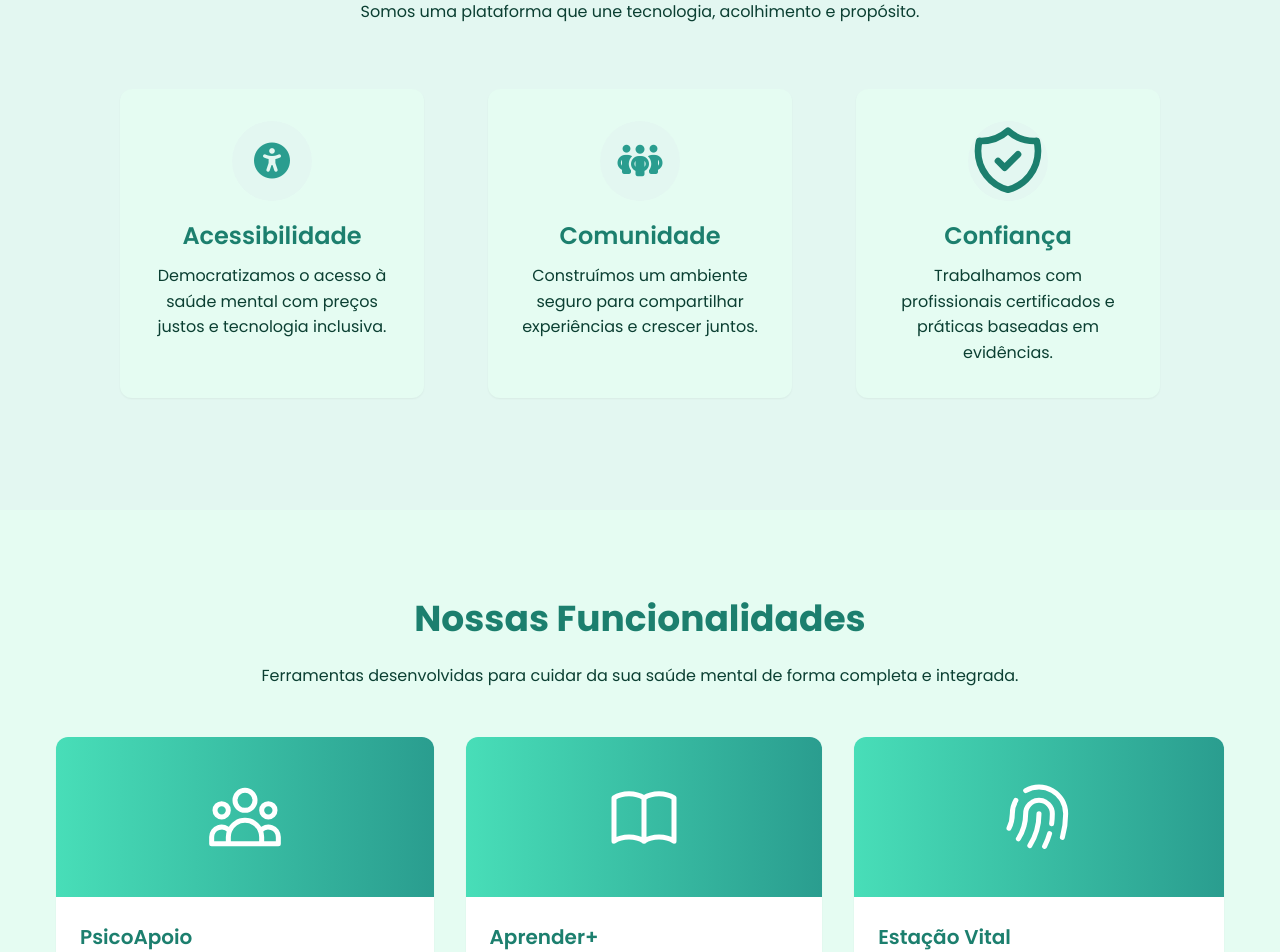
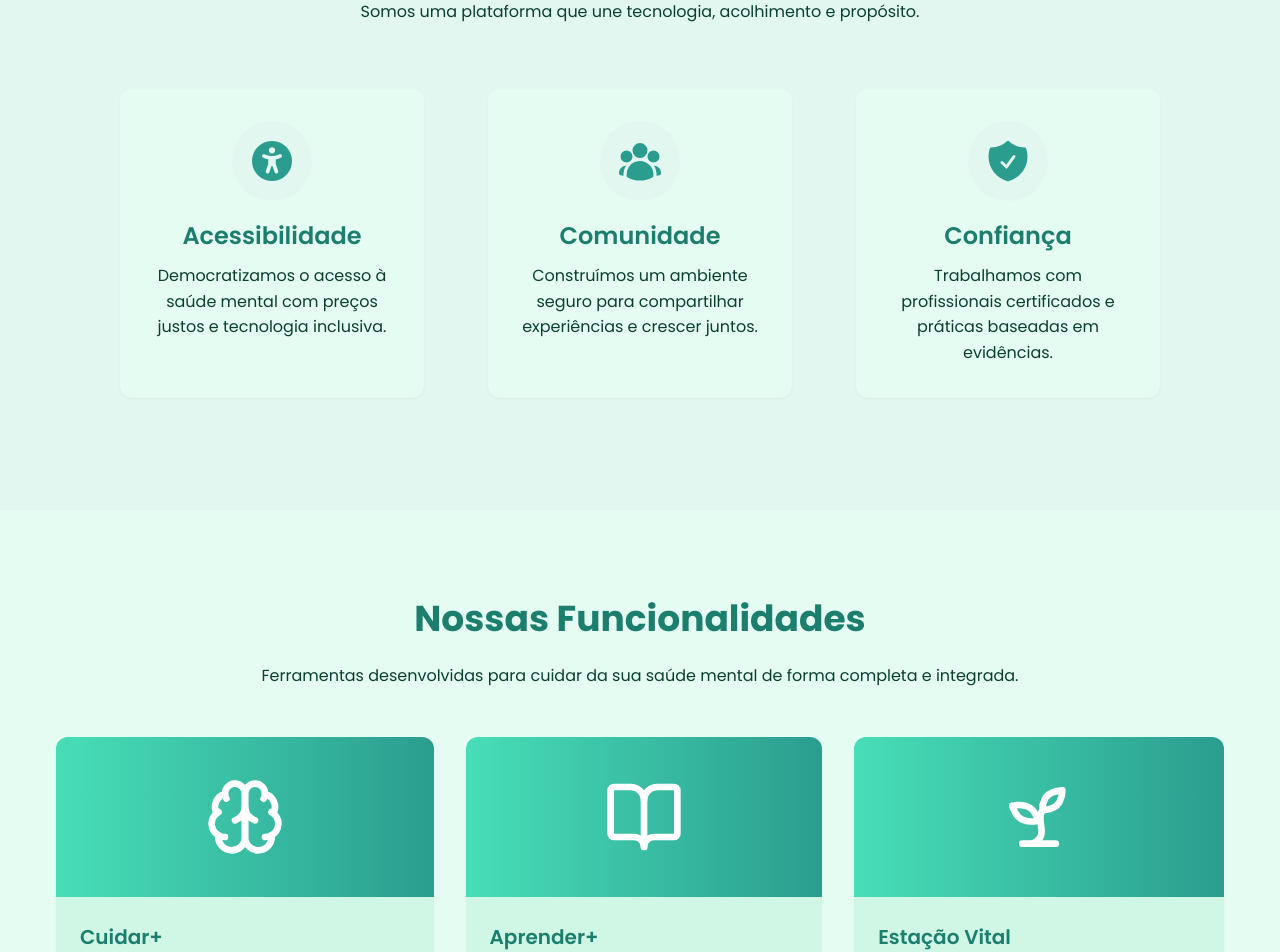
Before and after one commit to vitalis-app/vitalis-frontend, an Angular app: page / in a window 1280 px wide. Shown: the part 980-1932 px from the top of the page. Built offline with nearby package versions, Linux system fonts and the light colour scheme.

Commit message:
Melhorias nos icons
Feita a melhoria nos icones e cores da página principal

```diff
--- a/package.json
+++ b/package.json
@@ -18,6 +18,7 @@
     "@angular/platform-browser": "^16.2.0",
     "@angular/platform-browser-dynamic": "^16.2.0",
     "@angular/router": "^16.2.0",
+    "lucide-angular": "^0.513.0",
     "rxjs": "~7.8.0",
     "tslib": "^2.3.0",
     "zone.js": "~0.13.0"
--- a/src/app/components/navbar/navbar.component.html
+++ b/src/app/components/navbar/navbar.component.html
@@ -21,7 +21,7 @@
         aria-label="Trocar tema"
       >
         <i class="fa-solid fa-moon" *ngIf="currentTheme === 'light'"></i>
-        <i class="fa-solid fa-circle" *ngIf="currentTheme === 'dark'"></i>
+        <svg *ngIf="currentTheme === 'dark'" xmlns="http://www.w3.org/2000/svg"  width="24"  height="24"  viewBox="0 0 24 24"  fill="currentColor"  class="icon icon-tabler icons-tabler-filled icon-tabler-sun"><path stroke="none" d="M0 0h24v24H0z" fill="none"/><path d="M12 19a1 1 0 0 1 .993 .883l.007 .117v1a1 1 0 0 1 -1.993 .117l-.007 -.117v-1a1 1 0 0 1 1 -1z" /><path d="M18.313 16.91l.094 .083l.7 .7a1 1 0 0 1 -1.32 1.497l-.094 -.083l-.7 -.7a1 1 0 0 1 1.218 -1.567l.102 .07z" /><path d="M7.007 16.993a1 1 0 0 1 .083 1.32l-.083 .094l-.7 .7a1 1 0 0 1 -1.497 -1.32l.083 -.094l.7 -.7a1 1 0 0 1 1.414 0z" /><path d="M4 11a1 1 0 0 1 .117 1.993l-.117 .007h-1a1 1 0 0 1 -.117 -1.993l.117 -.007h1z" /><path d="M21 11a1 1 0 0 1 .117 1.993l-.117 .007h-1a1 1 0 0 1 -.117 -1.993l.117 -.007h1z" /><path d="M6.213 4.81l.094 .083l.7 .7a1 1 0 0 1 -1.32 1.497l-.094 -.083l-.7 -.7a1 1 0 0 1 1.217 -1.567l.102 .07z" /><path d="M19.107 4.893a1 1 0 0 1 .083 1.32l-.083 .094l-.7 .7a1 1 0 0 1 -1.497 -1.32l.083 -.094l.7 -.7a1 1 0 0 1 1.414 0z" /><path d="M12 2a1 1 0 0 1 .993 .883l.007 .117v1a1 1 0 0 1 -1.993 .117l-.007 -.117v-1a1 1 0 0 1 1 -1z" /><path d="M12 7a5 5 0 1 1 -4.995 5.217l-.005 -.217l.005 -.217a5 5 0 0 1 4.995 -4.783z" /></svg>
       </button>
       <button class="btn-login">Entrar</button>
     </div>
--- a/src/app/pages/home/home.component.css
+++ b/src/app/pages/home/home.component.css
@@ -192,8 +192,13 @@ section {
 }
 
 .about-card-icon-container i {
-  font-size:  2.25rem; /* w-8 */
+  font-size:  2.5rem; /* w-8 */
   color: var(--verde-escuro);
+}
+
+.about-card-icon {
+  width:  3rem; /* w-8 */
+  fill: var(--verde-escuro);
 }
 
 .about-card-title {
@@ -218,7 +223,7 @@ section {
 }
 
 .feature-card {
-  background-color: var(--white);
+  background-color: var(--gray-100);
   border-radius: 0.75rem; /* rounded-xl */
   box-shadow: 0 1px 2px 0 var(--shadow-color-card); /* shadow-sm */
   overflow: hidden;
--- a/src/app/pages/home/home.component.html
+++ b/src/app/pages/home/home.component.html
@@ -17,7 +17,11 @@
           </button>
         </div>
         <div class="home-svg-container animate-element delay-300">
-          <img class="hero-img" src="/assets/imgs/hero.png" alt="Cuidar da mente é Vital">
+          <img
+            class="hero-img"
+            src="/assets/imgs/hero.png"
+            alt="Cuidar da mente é Vital"
+          />
         </div>
       </div>
     </div>
@@ -45,7 +49,20 @@
           </div>
           <div class="about-card animate-element delay-100">
             <div class="about-card-icon-container">
-              <i class="fa-solid fa-people-group"></i>
+              <svg
+                xmlns="http://www.w3.org/2000/svg"
+                viewBox="0 0 24 24"
+                class="about-card-icon"
+              >
+                <path
+                  fill-rule="evenodd"
+                  d="M8.25 6.75a3.75 3.75 0 1 1 7.5 0 3.75 3.75 0 0 1-7.5 0ZM15.75 9.75a3 3 0 1 1 6 0 3 3 0 0 1-6 0ZM2.25 9.75a3 3 0 1 1 6 0 3 3 0 0 1-6 0ZM6.31 15.117A6.745 6.745 0 0 1 12 12a6.745 6.745 0 0 1 6.709 7.498.75.75 0 0 1-.372.568A12.696 12.696 0 0 1 12 21.75c-2.305 0-4.47-.612-6.337-1.684a.75.75 0 0 1-.372-.568 6.787 6.787 0 0 1 1.019-4.38Z"
+                  clip-rule="evenodd"
+                />
+                <path
+                  d="M5.082 14.254a8.287 8.287 0 0 0-1.308 5.135 9.687 9.687 0 0 1-1.764-.44l-.115-.04a.563.563 0 0 1-.373-.487l-.01-.121a3.75 3.75 0 0 1 3.57-4.047ZM20.226 19.389a8.287 8.287 0 0 0-1.308-5.135 3.75 3.75 0 0 1 3.57 4.047l-.01.121a.563.563 0 0 1-.373.486l-.115.04c-.567.2-1.156.349-1.764.441Z"
+                />
+              </svg>
             </div>
             <h3 class="about-card-title">Comunidade</h3>
             <p class="about-card-description">
@@ -56,17 +73,15 @@
           <div class="about-card animate-element delay-200">
             <div class="about-card-icon-container">
               <svg
+                xmlns="http://www.w3.org/2000/svg"
+                viewBox="0 0 24 24"
                 class="about-card-icon"
-                fill="none"
-                stroke="currentColor"
-                viewBox="0 0 24 24"
               >
                 <path
-                  stroke-linecap="round"
-                  stroke-linejoin="round"
-                  stroke-width="2"
-                  d="M9 12l2 2 4-4m5.618-4.016A11.955 11.955 0 0112 2.944a11.955 11.955 0 01-8.618 3.04A12.02 12.02 0 003 9c0 5.591 3.824 10.29 9 11.622 5.176-1.332 9-6.03 9-11.622 0-1.042-.133-2.052-.382-3.016z"
-                ></path>
+                  fill-rule="evenodd"
+                  d="M12.516 2.17a.75.75 0 0 0-1.032 0 11.209 11.209 0 0 1-7.877 3.08.75.75 0 0 0-.722.515A12.74 12.74 0 0 0 2.25 9.75c0 5.942 4.064 10.933 9.563 12.348a.749.749 0 0 0 .374 0c5.499-1.415 9.563-6.406 9.563-12.348 0-1.39-.223-2.73-.635-3.985a.75.75 0 0 0-.722-.516l-.143.001c-2.996 0-5.717-1.17-7.734-3.08Zm3.094 8.016a.75.75 0 1 0-1.22-.872l-3.236 4.53L9.53 12.22a.75.75 0 0 0-1.06 1.06l2.25 2.25a.75.75 0 0 0 1.14-.094l3.75-5.25Z"
+                  clip-rule="evenodd"
+                />
               </svg>
             </div>
             <h3 class="about-card-title">Confiança</h3>
@@ -93,20 +108,31 @@
           <div class="feature-card-header gradient-bg">
             <svg
               class="feature-card-icon"
+              xmlns="http://www.w3.org/2000/svg"
+              viewBox="0 0 24 24"
               fill="none"
               stroke="currentColor"
-              viewBox="0 0 24 24"
+              stroke-width="2"
+              stroke-linecap="round"
+              stroke-linejoin="round"
             >
               <path
-                stroke-linecap="round"
-                stroke-linejoin="round"
-                stroke-width="1.5"
-                d="M17 20h5v-2a3 3 0 00-5.356-1.857M17 20H7m10 0v-2c0-.656-.126-1.283-.356-1.857M7 20H2v-2a3 3 0 015.356-1.857M7 20v-2c0-.656.126-1.283.356-1.857m0 0a5.002 5.002 0 019.288 0M15 7a3 3 0 11-6 0 3 3 0 016 0zm6 3a2 2 0 11-4 0 2 2 0 014 0zM7 10a2 2 0 11-4 0 2 2 0 014 0z"
-              ></path>
+                d="M12 5a3 3 0 1 0-5.997.125 4 4 0 0 0-2.526 5.77 4 4 0 0 0 .556 6.588A4 4 0 1 0 12 18Z"
+              />
+              <path
+                d="M12 5a3 3 0 1 1 5.997.125 4 4 0 0 1 2.526 5.77 4 4 0 0 1-.556 6.588A4 4 0 1 1 12 18Z"
+              />
+              <path d="M15 13a4.5 4.5 0 0 1-3-4 4.5 4.5 0 0 1-3 4" />
+              <path d="M17.599 6.5a3 3 0 0 0 .399-1.375" />
+              <path d="M6.003 5.125A3 3 0 0 0 6.401 6.5" />
+              <path d="M3.477 10.896a4 4 0 0 1 .585-.396" />
+              <path d="M19.938 10.5a4 4 0 0 1 .585.396" />
+              <path d="M6 18a4 4 0 0 1-1.967-.516" />
+              <path d="M19.967 17.484A4 4 0 0 1 18 18" />
             </svg>
           </div>
           <div class="feature-card-content">
-            <h3 class="feature-card-title">PsicoApoio</h3>
+            <h3 class="feature-card-title">Cuidar+</h3>
             <p class="feature-card-description">
               Agende consultas com psicólogos e mentores qualificados. Encontre
               o profissional ideal para suas necessidades.
@@ -133,17 +159,19 @@
         <div class="feature-card animate-element delay-100">
           <div class="feature-card-header gradient-bg">
             <svg
-              class="feature-card-icon"
+              xmlns="http://www.w3.org/2000/svg"
+              viewBox="0 0 24 24"
               fill="none"
               stroke="currentColor"
-              viewBox="0 0 24 24"
+              stroke-width="2"
+              stroke-linecap="round"
+              stroke-linejoin="round"
+              class="feature-card-icon"
             >
+              <path d="M12 7v14" />
               <path
-                stroke-linecap="round"
-                stroke-linejoin="round"
-                stroke-width="1.5"
-                d="M12 6.253v13m0-13C10.832 5.477 9.246 5 7.5 5S4.168 5.477 3 6.253v13C4.168 18.477 5.754 18 7.5 18s3.332.477 4.5 1.253m0-13C13.168 5.477 14.754 5 16.5 5c1.747 0 3.332.477 4.5 1.253v13C19.832 18.477 18.247 18 16.5 18c-1.746 0-3.332.477-4.5 1.253"
-              ></path>
+                d="M3 18a1 1 0 0 1-1-1V4a1 1 0 0 1 1-1h5a4 4 0 0 1 4 4 4 4 0 0 1 4-4h5a1 1 0 0 1 1 1v13a1 1 0 0 1-1 1h-6a3 3 0 0 0-3 3 3 3 0 0 0-3-3z"
+              />
             </svg>
           </div>
           <div class="feature-card-content">
@@ -174,17 +202,23 @@
         <div class="feature-card animate-element delay-200">
           <div class="feature-card-header gradient-bg">
             <svg
-              class="feature-card-icon"
+              xmlns="http://www.w3.org/2000/svg"
+              viewBox="0 0 24 24"
               fill="none"
               stroke="currentColor"
-              viewBox="0 0 24 24"
+              stroke-width="2"
+              stroke-linecap="round"
+              stroke-linejoin="round"
+              class="feature-card-icon"
             >
+              <path d="M7 20h10" />
+              <path d="M10 20c5.5-2.5.8-6.4 3-10" />
               <path
-                stroke-linecap="round"
-                stroke-linejoin="round"
-                stroke-width="1.5"
-                d="M12 11c0 3.517-1.009 6.799-2.753 9.571m-3.44-2.041.054-.09A13.916 13.916 0 008 11a4 4 0 118 0c0 1.017-.07 2.019-.203 3m-2.118 6.844A21.88 21.88 0 0015.171 17m3.839 1.132c.645-2.266.99-4.659.99-7.132A8 8 0 008 4.07M3 15.364c.64-1.319 1-2.8 1-4.364 0-1.457.39-2.823 1.07-4"
-              ></path>
+                d="M9.5 9.4c1.1.8 1.8 2.2 2.3 3.7-2 .4-3.5.4-4.8-.3-1.2-.6-2.3-1.9-3-4.2 2.8-.5 4.4 0 5.5.8z"
+              />
+              <path
+                d="M14.1 6a7 7 0 0 0-1.1 4c1.9-.1 3.3-.6 4.3-1.4 1-1 1.6-2.3 1.7-4.6-2.7.1-4 1-4.9 2z"
+              />
             </svg>
           </div>
           <div class="feature-card-content">
@@ -193,7 +227,10 @@
               Registre seu humor diariamente e cultive uma planta emocional que
               cresce conforme seus cuidados pessoais.
             </p>
-            <a routerLink="funcionalidades/estacao-vital" class="feature-card-link">
+            <a
+              routerLink="funcionalidades/estacao-vital"
+              class="feature-card-link"
+            >
               Saiba mais
               <svg
                 class="feature-card-link-icon"
@@ -663,7 +700,11 @@
       </div>
 
       <div class="specialist-cta-container">
-        <a href="para-especialistas"><button class="gradient-btn animate-element">Quero fazer parte</button></a>
+        <a href="para-especialistas"
+          ><button class="gradient-btn animate-element">
+            Quero fazer parte
+          </button></a
+        >
         <p class="specialist-cta-info animate-element delay-100">
           Após o cadastro, nossa equipe entrará em contato para verificação de
           documentos.
--- a/src/styles/variables.css
+++ b/src/styles/variables.css
@@ -45,7 +45,7 @@
   --text-color: #e0f5ef;
 
   --gray-50: #1a3d35;
-  --gray-100: #244f43;
+  --gray-100: #235045;
   --gray-200: #2e5f53;
   --gray-400: #417a6d;
   --gray-500: #5b8f83;
```
Also changed, not shown: 1 other file (tests, documents, lock files or other folders).
